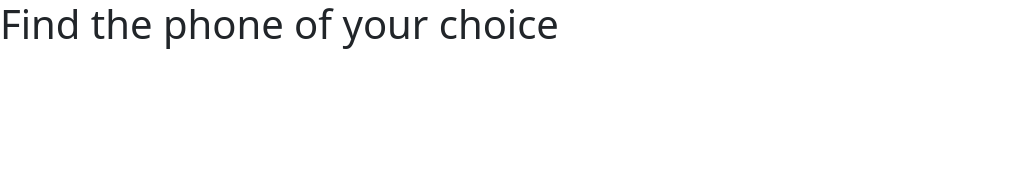
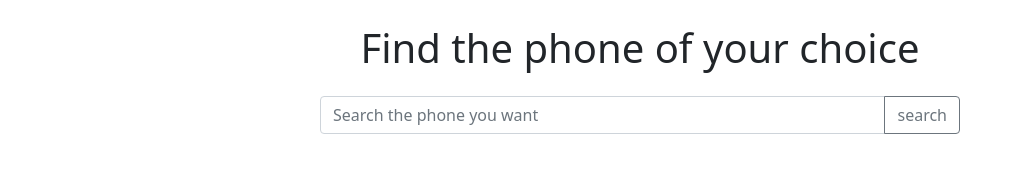
Before and after one commit to AlImran21/Phone-Hunter, a plain HTML site: page index.html in a window 1280 px wide. Shown: the whole page, without its empty margins (0-1020 px from the left). Drawn offline with nearby package versions, Linux system fonts and the light colour scheme.

Commit message:
input field added

```diff
--- a/index.html
+++ b/index.html
@@ -8,7 +8,13 @@
     <link href="https://cdn.jsdelivr.net/npm/bootstrap@5.1.3/dist/css/bootstrap.min.css" rel="stylesheet" integrity="sha384-1BmE4kWBq78iYhFldvKuhfTAU6auU8tT94WrHftjDbrCEXSU1oBoqyl2QvZ6jIW3" crossorigin="anonymous">
 </head>
 <body>
-    <h1>Find the phone of your choice</h1>
+    <h1 class="text-center mt-4 mb-4">Find the phone of your choice</h1>
+    <div class="input-group mb-3 w-50 mx-auto">
+        <input id="search-field" type="text" class="form-control" placeholder="Search the phone you want"
+            aria-label="Recipient's username" aria-describedby="button-addon2">
+        <button onclick="searchPhone()" class="btn btn-outline-secondary" type="button"
+            id="button-search">search</button>
+    </div>
 
 
 
```
